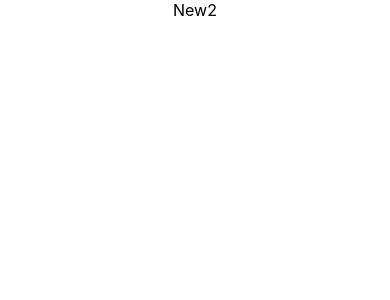
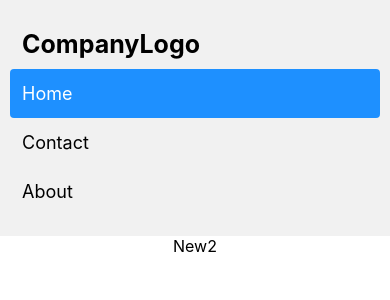
Before and after one commit to ntnhan1949/demo-git, a React (Create React App) app: page / in a window 390 px wide. Shown: the top 300 px of the page. Built offline with nearby package versions, Linux system fonts and the light colour scheme.

Commit message:
Create New.css file, update New.js and App.js

```diff
--- a/src/App.js
+++ b/src/App.js
@@ -1,11 +1,13 @@
 
 import './App.css';
+import New from './component/New';
 import New2 from './component/New2';
 
 function App() {
   return (
     <div className="App">
-     <New2 />
+    <New />
+    <New2 />
     </div>
   );
 }
--- /dev/null
+++ b/src/component/New.css
@@ -0,0 +1,53 @@
+/* Style the header with a grey background and some padding */
+.header {
+    overflow: hidden;
+    background-color: #f1f1f1;
+    padding: 20px 10px;
+}
+
+/* Style the header links */
+.header a {
+    float: left;
+    color: black;
+    text-align: center;
+    padding: 12px;
+    text-decoration: none;
+    font-size: 18px;
+    line-height: 25px;
+    border-radius: 4px;
+}
+
+/* Style the logo link (notice that we set the same value of line-height and font-size to prevent the header to increase when the font gets bigger */
+.header a.logo {
+    font-size: 25px;
+    font-weight: bold;
+}
+
+/* Change the background color on mouse-over */
+.header a:hover {
+    background-color: #ddd;
+    color: black;
+}
+
+/* Style the active/current link*/
+.header a.active {
+    background-color: dodgerblue;
+    color: white;
+}
+
+/* Float the link section to the right */
+.header-right {
+    float: right;
+}
+
+/* Add media queries for responsiveness - when the screen is 500px wide or less, stack the links on top of each other */
+@media screen and (max-width: 500px) {
+    .header a {
+        float: none;
+        display: block;
+        text-align: left;
+    }
+    .header-right {
+        float: none;
+    }
+}
--- a/src/component/New.js
+++ b/src/component/New.js
@@ -1,36 +1,16 @@
 import React from 'react'
+import './New.css';
 
 export default function New() {
     return (
-        <div classname="component">
-            {/* Nav tabs */}
-            <ul className="nav nav-tabs" id="navId">
-            <li className="nav-item">
-                <a href="#tab1Id" className="nav-link active">Active</a>
-            </li>
-            <li className="nav-item dropdown">
-                <a className="nav-link dropdown-toggle" data-toggle="dropdown" href="#" role="button" aria-haspopup="true" aria-expanded="false">Dropdown</a>
-                <div className="dropdown-menu">
-                <a className="dropdown-item" href="#tab2Id">Action</a>
-                <a className="dropdown-item" href="#tab3Id">Another action</a>
-                <div className="dropdown-divider" />
-                <a className="dropdown-item" href="#tab4Id">Action</a>
+        <div className="component">
+            <div class="header">
+                <a href="#default" class="logo">CompanyLogo</a>
+                <div class="header-right">
+                    <a class="active" href="#home">Home</a>
+                    <a href="#contact">Contact</a>
+                    <a href="#about">About</a>
                 </div>
-            </li>
-            <li className="nav-item">
-                <a href="#tab5Id" className="nav-link">Another link</a>
-            </li>
-            <li className="nav-item">
-                <a href="#" className="nav-link disabled">Disabled</a>
-            </li>
-            </ul>
-            {/* Tab panes */}
-            <div className="tab-content">
-            <div className="tab-pane fade show active" id="tab1Id" role="tabpanel" />
-            <div className="tab-pane fade" id="tab2Id" role="tabpanel" />
-            <div className="tab-pane fade" id="tab3Id" role="tabpanel" />
-            <div className="tab-pane fade" id="tab4Id" role="tabpanel" />
-            <div className="tab-pane fade" id="tab5Id" role="tabpanel" />
             </div>
         </div>
     )
```
